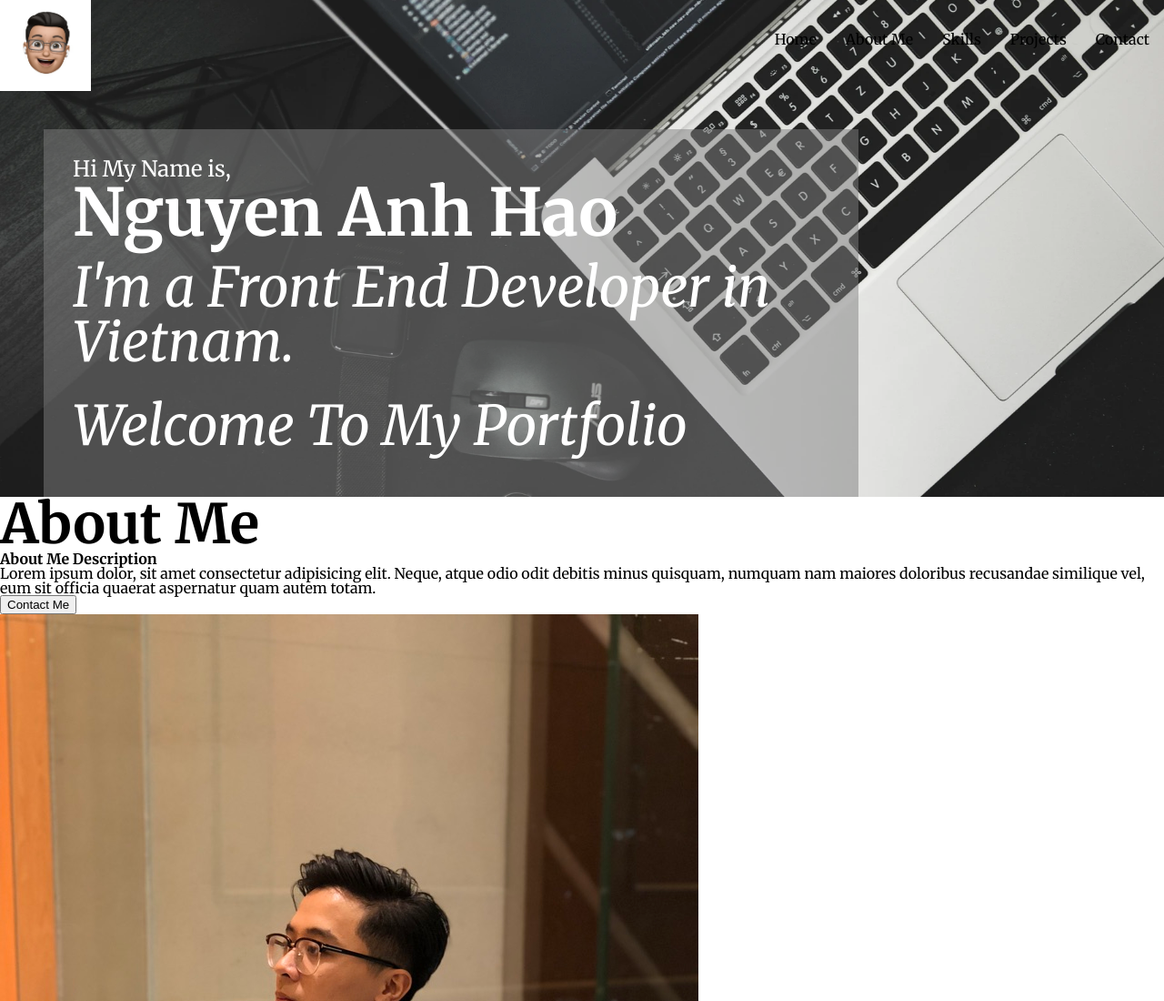
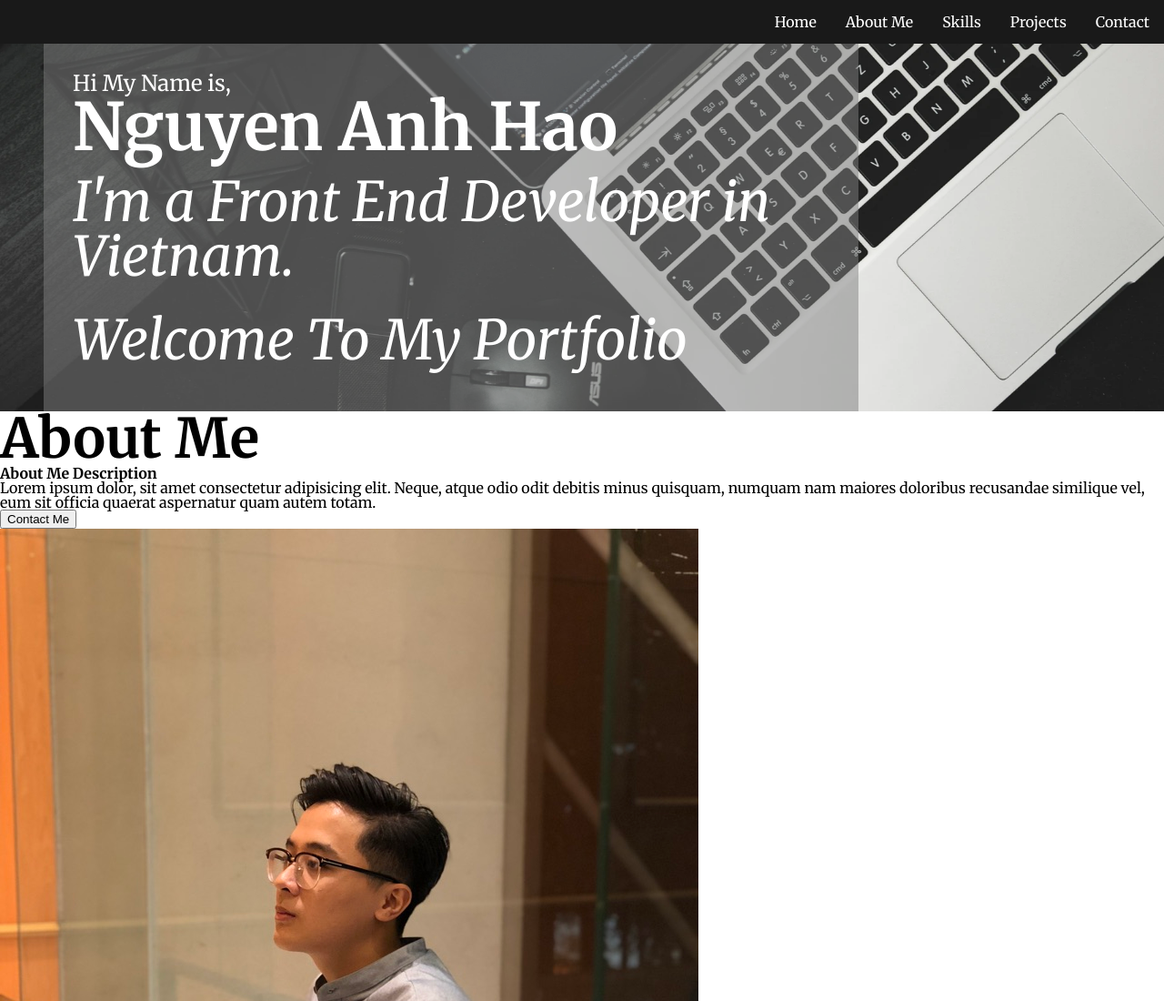
Before and after one commit to nguyenanhhao221/portfolio, a plain HTML site: page index.html in a window 1280 px wide. Shown: the top 1100 px of the page at 91% size. Drawn offline with Linux system fonts and the light colour scheme.

Commit message:
Remove Logo and Fixed Nav

```diff
--- a/css/styles.css
+++ b/css/styles.css
@@ -34,18 +34,21 @@ h3 {
 
 /* header start  */
 
-.logo-nav-container {
+.nav-container {
     display: flex;
-    justify-content: space-between;
+    justify-content: flex-end;
+    background-color: rgba(0, 0, 0, 0.9);
+    position: fixed;
+    top: 0;
+    width: 100%;
+    z-index: 2;
 }
-.logo-nav-container .logo .images-container img {
-    width: 100px;
-    height: 100px;
-}
+
 
 nav ul {
     display: flex;
-    padding-top: 1.2rem;
+    color: rgb(255, 255, 255);
+
 }
 
 nav ul li {
@@ -57,7 +60,7 @@ header {
     background-position: center;
     background-size: cover;
     background-repeat: no-repeat;
-    /* height: 1000px; */
+    margin-top: 3rem;
 }
 
 .hero {
--- a/index.html
+++ b/index.html
@@ -15,12 +15,7 @@
 <body>
     <div class="wrapper">
         <header>
-            <div class="logo-nav-container">
-                <div class="logo">
-                    <div class="images-container">
-                        <img src="./resources/img/Logo.jpeg" alt="Logo Avater of Hao">
-                    </div>
-                </div>
+            <div class="nav-container">
                 <nav>
                     <ul>
                         <li><a href=""></a>Home</li>
```
Also changed, not shown: resources/img/logo-dark.jpeg (added).
